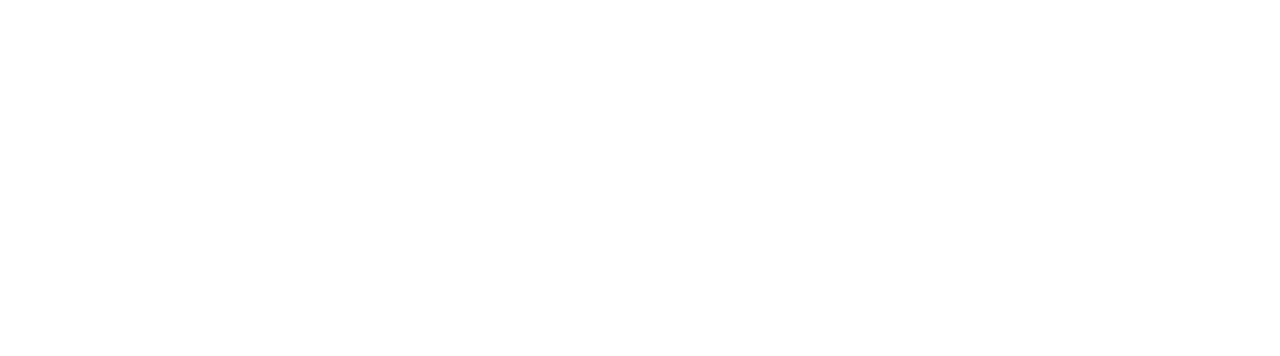
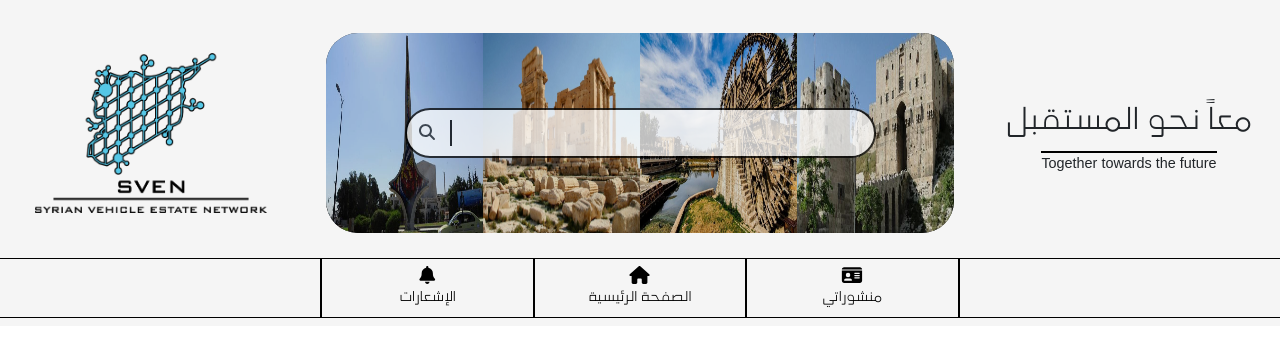
Before and after one commit to kotyba-km/SVEN, a React (Vite) app: page /profile in a window 1280 px wide. Before the commit this address had no page. Shown: the top 356 px of the page. Built offline with nearby package versions, Linux system fonts and the light colour scheme; a web font is replaced by a local one.

Commit message:
add profile and notifications pages

```diff
--- a/src/App.jsx
+++ b/src/App.jsx
@@ -1,6 +1,8 @@
 import { BrowserRouter, Routes, Route } from "react-router-dom";
 import { useState } from "react";
 import Home from "./pages/Home";
+import Profile from "./pages/Profile";
+import Notifications from "./pages/Notifications";
 
 function App() {
   const [count, setCount] = useState(0);
@@ -11,6 +13,8 @@
         <Routes>
           <Route index element={<Home />} />
           <Route path="/home" element={<Home />} />
+          <Route path="/profile" element={<Profile />} />
+          <Route path="/notifications" element={<Notifications />} />
         </Routes>
       </BrowserRouter>
     </div>
--- a/src/components/Navbar.jsx
+++ b/src/components/Navbar.jsx
@@ -14,6 +14,7 @@
 import Row from "react-bootstrap/Row";
 import Col from "react-bootstrap/Col";
 import { useState } from "react";
+import { Link } from "react-router-dom";
 export default function Navbar() {
   const [isFocused, setIsFocused] = useState(false);
   return (
@@ -129,10 +130,14 @@
             md={2}
             className={`d-flex flex-column justify-content-center align-items-center ${styles.panel}`}
           >
-            <a className={`${styles.panelLink}`} href="#">
+            <Link
+              to={"/notifications"}
+              className={`${styles.panelLink}`}
+              href="#"
+            >
               <FontAwesomeIcon icon={faBell} />
               الإشعارات
-            </a>
+            </Link>
           </Col>
           <Col
             style={{
@@ -144,10 +149,10 @@
             md={2}
             className={`d-flex flex-column justify-content-center align-items-center ${styles.panel}`}
           >
-            <a className={`${styles.panelLink}`} href="#">
+            <Link to={"/home"} className={`${styles.panelLink}`} href="#">
               <FontAwesomeIcon icon={faHouse} />
               الصفحة الرئيسية
-            </a>
+            </Link>
           </Col>
           <Col
             style={{ borderRight: "2px solid black" }}
@@ -156,10 +161,10 @@
             md={2}
             className={` d-flex flex-column justify-content-center align-items-center ${styles.panel}`}
           >
-            <a className={`${styles.panelLink}`} href="#">
+            <Link to={"/profile"} className={`${styles.panelLink}`} href="#">
               <FontAwesomeIcon icon={faIdCard} />
               منشوراتي
-            </a>
+            </Link>
           </Col>
         </Row>
       </div>
--- /dev/null
+++ b/src/components/ProfileHero.jsx
@@ -0,0 +1,3 @@
+export default function ProfileHero() {
+  return <div></div>;
+}
--- /dev/null
+++ b/src/pages/Notifications.jsx
@@ -0,0 +1,9 @@
+import Navbar from "../components/Navbar";
+
+export default function Notifications() {
+  return (
+    <div>
+      <Navbar />
+    </div>
+  );
+}
--- /dev/null
+++ b/src/pages/Profile.jsx
@@ -0,0 +1,8 @@
+import Navbar from "../components/Navbar";
+export default function Profile() {
+  return (
+    <div>
+      <Navbar />
+    </div>
+  );
+}
```
